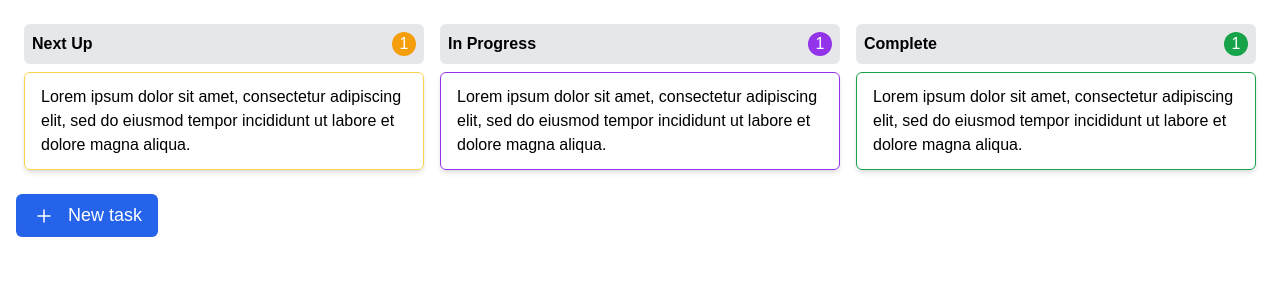
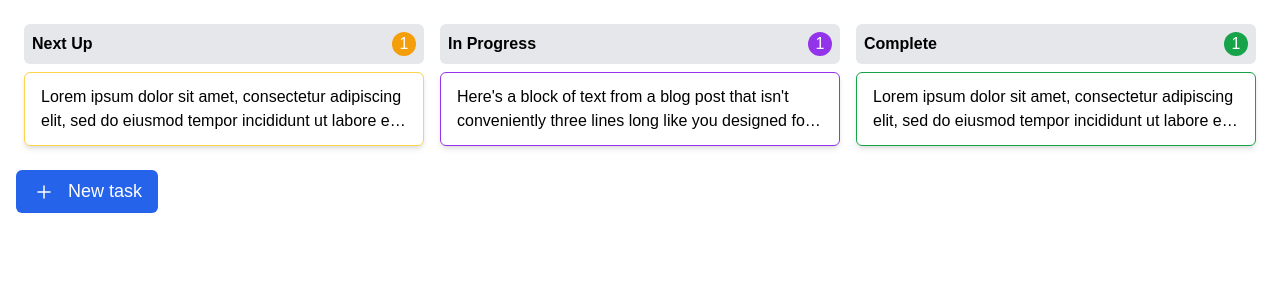
Before and after one commit to Madaraka02/todos-frontend, a React (Create React App) app: page / in a window 1280 px wide. Shown: the top 300 px of the page. Built offline with nearby package versions, Linux system fonts and the light colour scheme.

Commit message:
added more details modal for text more than 2 sentences

```diff
--- a/src/components/TaskCard.jsx
+++ b/src/components/TaskCard.jsx
@@ -1,10 +1,24 @@
-import React from 'react'
+import React, { useState } from 'react'
+import ModalLayout from './modals/ModalLayout';
+import TaskDescription from './modals/TaskDescription';
 
 const TaskCard = ({type, description, end_date}) => {
+  const [openDetailsModal, setOpenDetailsModal] = useState(false);
+  const handleCloseDetails = () => {
+      setOpenDetailsModal(false)
+    }
   return (
+    <>
     <div className={`font-satoshi w-full rounded-md shadow-md px-4 py-3 cursor-pointer ${type === 'new'? 'border-amber-300' : type === 'progress'? 'border-purple-600' : type === 'complete'? 'border-green-600' : ''} border`}>
-      <p>{description}</p>
+      <p onClick={() => setOpenDetailsModal(true)} className='line-clamp-2'>{description}</p>
     </div>
+
+    {openDetailsModal &&
+    <ModalLayout open={openDetailsModal} setToggleModal={handleCloseDetails} title=''>
+      <TaskDescription description={description}/>
+    </ModalLayout>
+    }
+    </>
   )
 }
 
--- /dev/null
+++ b/src/components/modals/TaskDescription.jsx
@@ -0,0 +1,13 @@
+import React from 'react'
+
+const TaskDescription = ({description}) => {
+  return (
+    <div className='w-full h-full flex flex-col font-satoshi'>
+    <div className="w-full h-full flex flex-col gap-2 py-2">
+    <p className='text-[18px]'>{description}</p>
+    </div>
+</div>
+  )
+}
+
+export default TaskDescription
--- a/src/pages/Home.jsx
+++ b/src/pages/Home.jsx
@@ -5,7 +5,7 @@ import TaskCard from '../components/TaskCard'
 
 function Home() {
   const [openAddTaskModal, setOpenAddTaskModal] = useState(false);
-  const handleCloseVariants = () => {
+  const handleCloseAddTask = () => {
       setOpenAddTaskModal(false)
     }
   return (
@@ -32,7 +32,13 @@ function Home() {
           </div>
           <div className="flex flex-col gap-1">
             <TaskCard type='progress'
-            description='Lorem ipsum dolor sit amet, consectetur adipiscing elit, sed do eiusmod tempor incididunt ut labore et dolore magna aliqua.'
+            description={`Here's a block of text from a blog post that isn't conveniently three lines long like you designed
+            for originally. It's probably like 6 lines on mobile or even on desktop depending on how you have
+            things laid out. Truly a big pain in the derriere, and not the sort of thing you expected to be
+            wasting your time trying to deal with at 4:45pm on a Friday am I right? You've got tickets to
+            SmackDown and you heard there's gonna be a dark match with that local guy from two towns over that
+            your cousin went to high school with before the show starts, and you're gonna miss it if you're
+            not there early.`}
 
             />
           </div>
@@ -65,7 +71,7 @@ function Home() {
     </div>
 
     {openAddTaskModal &&
-    <ModalLayout open={openAddTaskModal} setToggleModal={handleCloseVariants} title='Add new task'>
+    <ModalLayout open={openAddTaskModal} setToggleModal={handleCloseAddTask} title='Add new task'>
       <NewTask/>
     </ModalLayout>
     }
```
